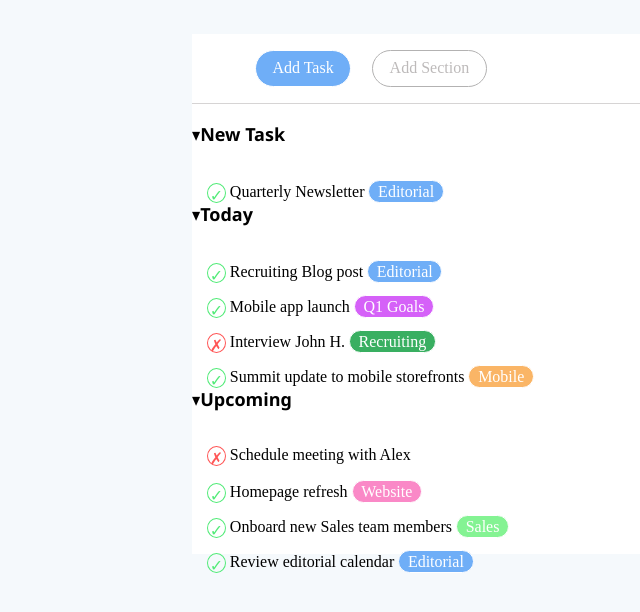
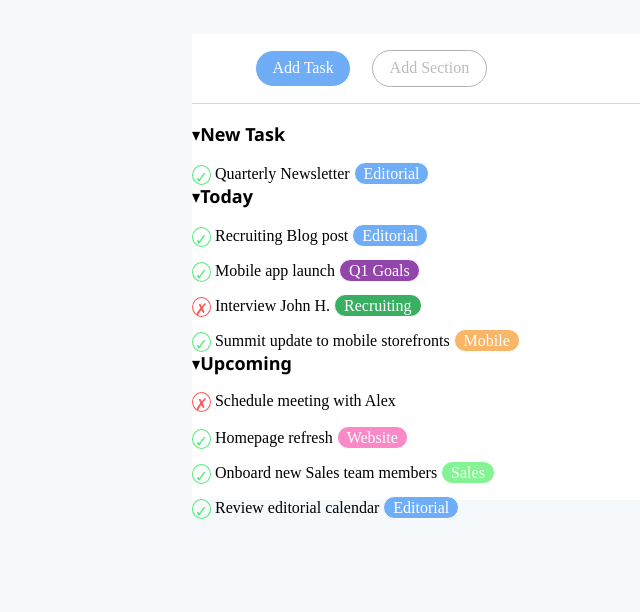
Before and after one commit to Davidepetrillo/html-css-toboolist, a plain HTML site: page index.html in a window 1280 px wide. Shown: the part 130-742 px from the top of the page, without its empty margins (0-640 px from the left). Drawn offline with Linux system fonts and the light colour scheme.

Commit message:
commit 3 - risolti problemi distanze tra sezioni

```diff
--- a/style.css
+++ b/style.css
@@ -72,6 +72,7 @@ body {
 .listheader {
     font-size: large;
     font-family:'Segoe UI', Tahoma, Geneva, Verdana, sans-serif;
+    margin-bottom: 0px;
 }
 .list {
     display: inline-block;
@@ -106,10 +107,15 @@ body {
     background-color: rgb(111, 174, 247);
     color: #fff;
 }
+.sezione {
+    margin-bottom: 70px;
+    margin-top: 50px;
+}
 .mini-sezione {
 height: 20px;
 line-height: 20px;
-margin: 15px;
+margin-top: 0px;
+margin-bottom: 15px;
 }
 .buttonviolet {
     display: inline-block;
@@ -119,7 +125,7 @@ margin: 15px;
     padding: .1%;
     padding-left: 1%;
     padding-right:1%;
-    background-color: rgb(213, 97, 248);
+    background-color: rgb(147, 70, 170);
     color: #fff;
 }
 .buttongreen {
```
